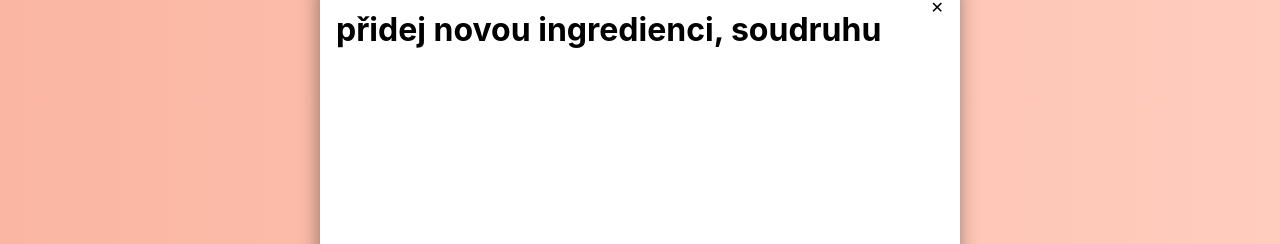
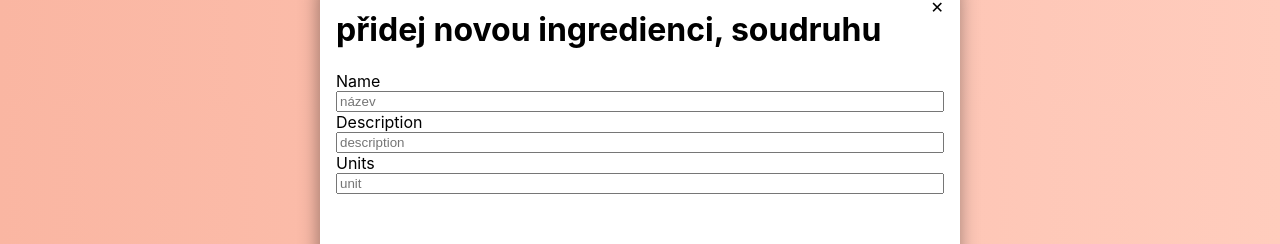
Before and after one commit to benkeanna/MixBook, a React (Create React App) app in the folder frontend/: page /ingredients in a window 1280 px wide. Both pictures are taken after a click on the button "Add ingredient". Shown: the part 219-463 px from the top of the page. Built offline with nearby package versions, Linux system fonts and the light colour scheme; no server answers.

Commit message:
handle form input

```diff
--- a/frontend/src/components/add-ingredient/add-ingredient.component.jsx
+++ b/frontend/src/components/add-ingredient/add-ingredient.component.jsx
@@ -1,17 +1,54 @@
-import { useContext } from "react";
+import { useContext, useState } from "react";
 
 import { DialogsContext } from "../../contexts/dialogs.contexts";
 
 import "./add-ingredient.styles.scss";
 
 const AddIngredient = () => {
+  const [newIngredient, setNewIngredient] = useState({
+    name: "",
+    description: "",
+    unit: "",
+  });
   const { setShowAddIngredientDialog } = useContext(DialogsContext);
+
+  const handleChange = (e) => {
+    const { name, value } = e.target;
+    setNewIngredient({ ...newIngredient, [name]: value });
+  };
+
   return (
     <div className="add-ingredient-container">
       <h1>přidej novou ingredienci, soudruhu</h1>
       <div onClick={() => setShowAddIngredientDialog(false)} className="close">
         &#10005;
       </div>
+      <div className="add-ingredient-form">
+        <label htmlFor="name">Name</label>
+        <input
+          type="text"
+          value={newIngredient.name}
+          name="name"
+          placeholder="název"
+          onChange={handleChange}
+        />
+        <label htmlFor="description">Description</label>
+        <input
+          type="textarea"
+          name="description"
+          value={newIngredient.description}
+          placeholder="description"
+          onChange={handleChange}
+        />
+        <label htmlFor="unit">Units</label>
+        <input
+          type="text"
+          value={newIngredient.unit}
+          name="unit"
+          placeholder="unit"
+          onChange={handleChange}
+        />
+      </div>
     </div>
   );
 };
--- a/frontend/src/components/add-ingredient/add-ingredient.styles.scss
+++ b/frontend/src/components/add-ingredient/add-ingredient.styles.scss
@@ -16,3 +16,9 @@
   right: 1rem;
   cursor: pointer;
 }
+
+.add-ingredient-form {
+  display: flex;
+  flex-direction: column;
+  justify-content: center;
+}
```
